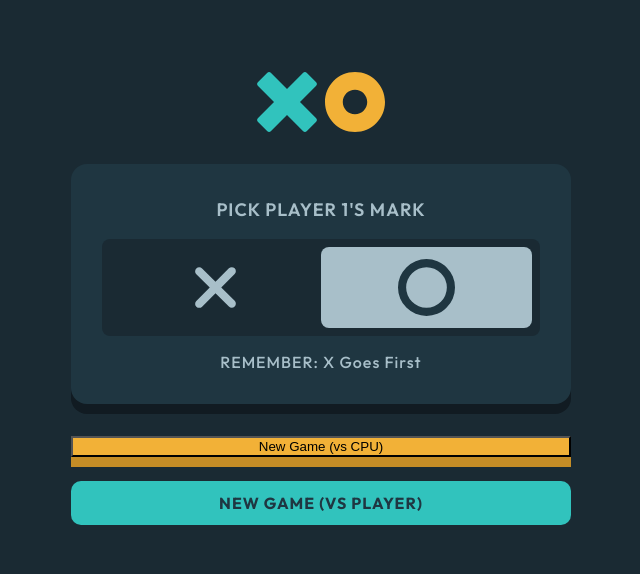
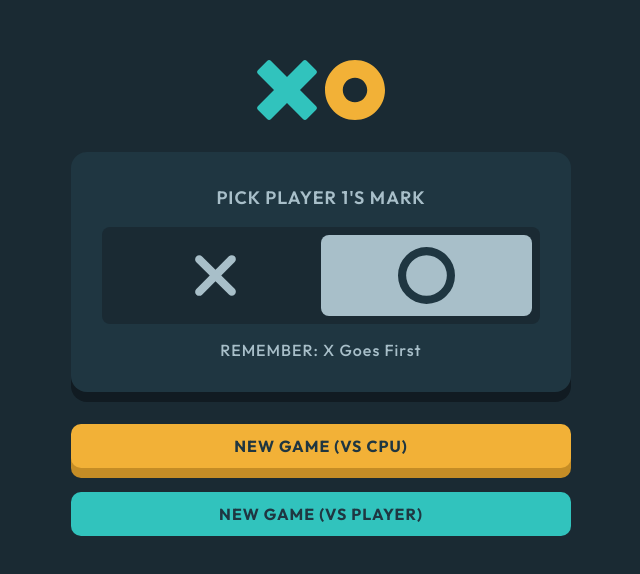
Before and after one commit to bell-ohh/tictactoe_v2, a plain HTML site: page index.html in a window 1280 px wide. Shown: the part 102-676 px from the top of the page, without its empty margins (319-959 px from the left). Drawn offline with Linux system fonts and the light colour scheme.

Commit message:
updated button error

```diff
--- a/index.html
+++ b/index.html
@@ -28,7 +28,7 @@
                 <p id="remember">REMEMBER<span id="colon">:</span> X Goes First</p>
             </div>
             <div class="button-container">
-                <button class="vs-cpu" type="button" class="bttn">New Game (vs CPU)</button>
+               <button class="vs-cpu bttn" type="button">New Game (vs CPU)</button>
                 <button id="vs-player" type="button" class="bttn">New Game (vs player)</button>
             </div>
         </div>
```
